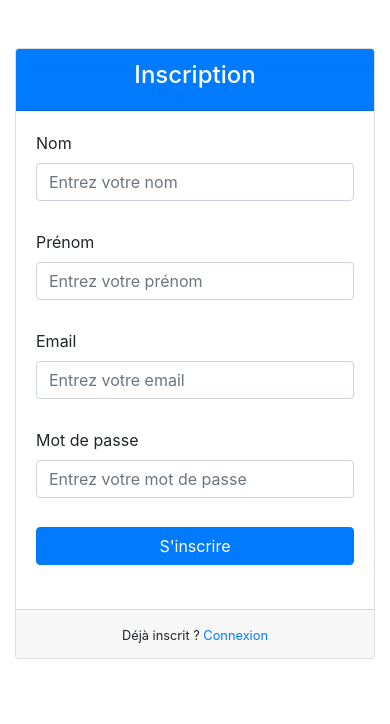
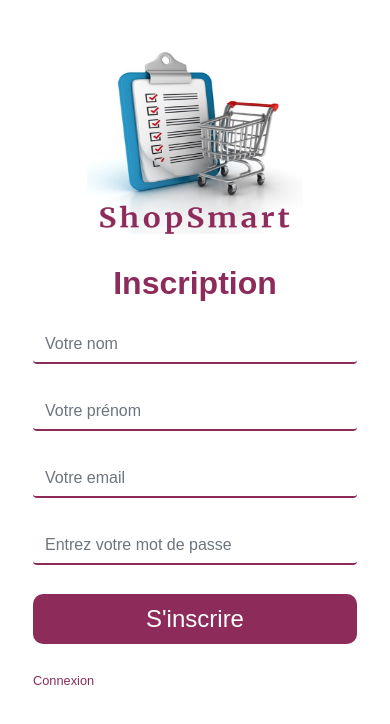
Before and after one commit to Hapsatou30/-suivi_de_depenses_budgetaire-, a plain HTML site: page inscription.html in a window 390 px wide. Drawn offline with nearby package versions, Linux system fonts and the light colour scheme.

Commit message:
integration des pages connexion et inscription mobile

```diff
--- a/inscription.html
+++ b/inscription.html
@@ -1,5 +1,5 @@
 <!DOCTYPE html>
-<html lang="en">
+<html lang="fr">
 <head>
     <meta charset="UTF-8">
     <meta name="viewport" content="width=device-width, initial-scale=1.0">
@@ -10,40 +10,33 @@
 <body>
     <div class="container mt-5">
         <div class="row justify-content-center">
-            <div class="col-md-6">
-                <div class="card">
-                    <div class="card-header bg-primary text-white text-center">
-                        <h4>Inscription</h4>
+            <div class="col-12 col-md-6 ">
+                <img src="/images/logo1.png" alt="Inscription Image" class="registration-image">
             </div>
-                    <div class="card-body">
-                        <form id="registrationForm">
+            <div class="col-12 col-md-6 ">
+                <h2 class="text-center  mb-4">Inscription</h2>
+                <form id="registrationForm" class="registration-form">
                     <div class="form-group">
-                                <label for="nom">Nom</label>
-                                <input type="text" class="form-control" id="nom" placeholder="Entrez votre nom" >
+                        <input type="text" class="form-control" id="nom" placeholder="Votre nom">
                         <div class="error"></div>
                     </div>
                     <div class="form-group">
-                                <label for="prenom">Prénom</label>
-                                <input type="text" class="form-control" id="prenom" placeholder="Entrez votre prénom" >
+                        <input type="text" class="form-control" id="prenom" placeholder="Votre prénom">
                         <div class="error"></div>
                     </div>
                     <div class="form-group">
-                                <label for="email">Email</label>
-                                <input type="email" class="form-control" id="email" placeholder="Entrez votre email" >
+                        <input type="email" class="form-control" id="email" placeholder="Votre email">
                         <div class="error"></div>
                     </div>
                     <div class="form-group">
-                                <label for="mot_de_passe">Mot de passe</label>
-                                <input type="password" class="form-control" id="mot_de_passe" placeholder="Entrez votre mot de passe" >
+                        <input type="password" class="form-control" id="mot_de_passe" placeholder="Entrez votre mot de passe">
                         <div class="error"></div>
                     </div>
-                            <button type="submit" class="btn btn-primary btn-block">S'inscrire</button> <br>
+                    <button type="submit" class="btn btn-block custom-btn">S'inscrire</button> <br>
                 </form>
                 <div id="msg"></div>
-                    </div>
-                    <div class="card-footer text-center">
-                        <small>Déjà inscrit ? <a href="connexion.html">Connexion</a></small>
-                    </div>
+                <div class="text">
+                    <small> <a href="connexion.html">Connexion</a></small>
                 </div>
             </div>
         </div>
--- a/styles/inscription.css
+++ b/styles/inscription.css
@@ -1,3 +1,58 @@
+@import url('https://fonts.googleapis.com/css2?family=Montserrat:ital,wght@0,100..900;1,100..900&family=Roboto:ital,wght@0,100;0,300;0,400;0,500;0,700;0,900;1,100;1,300;1,400;1,500;1,700;1,900&display=swap');
+
+.root{
+
+    --police-titre: 'Montserrat';
+    --police-texte:'Roboto';
+}
+body{
+    font-family: var(--police-texte);
+    height: 100vh;
+}
+h1,h2{
+   color: #8D2C5A;
+   font-weight: bold;
+    font-family: var(--police-titre);
+}
+.registration-image {
+    width: 60%;
+    height: 90%;
+    display: block;
+     margin: 0 auto;
+}
+.registration-form{
+    width: 90%;
+    margin-right: auto;
+    margin-left: auto;
+}
+.form-control{
+    border-bottom: 2px solid #8D2C5A;
+    border-top: none;
+    border-left: none;
+    border-right: none;
+
+}
+.custom-btn {
+    background-color: #8D2C5A;
+    border-radius: 10px;
+    color: white;
+    font-size: 24px;
+    cursor: pointer;
+}
+
+.custom-btn:hover {
+    background-color: transparent;
+    border: 2px solid #8D2C5A;
+    color: #8D2C5A;
+}
+
+small a{
+    color: #8D2C5A;
+    margin-left: 5%;
+}
+small a:hover{
+    color: #8D2C5A;
+}
 .form-group.success input{
     border-color: green;
 }
```
Also changed, not shown: connexion.html (+12 -17 lines), images/logo1.png (added). Lines whose indentation alone changed are shown as unchanged.
